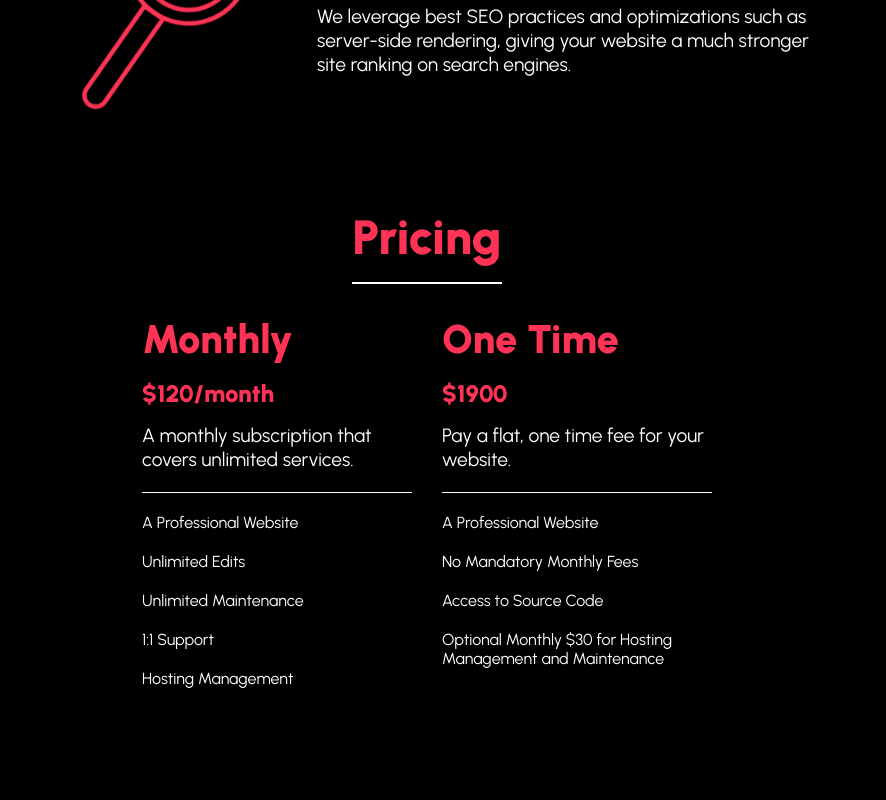
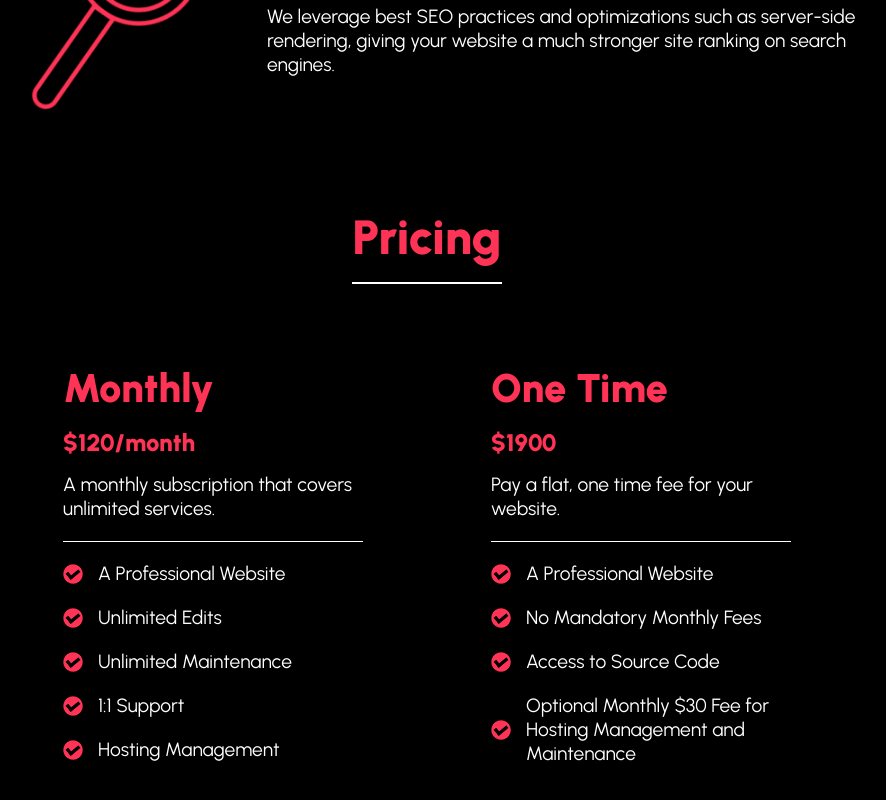
Before and after one commit to StaticCloud/Planet-Marrs, a Next.js app: page / in a window 1280 px wide. Shown: the part 2276-3076 px from the top of the page, without its empty margins (213-1099 px from the left). Before the commit the page ends 2999 px from the top, so only its background shows below. Built offline with nearby package versions, Linux system fonts and the light colour scheme.

Commit message:
added checkmark graphic next to feature items

```diff
--- a/app/components/PricingSection.tsx
+++ b/app/components/PricingSection.tsx
@@ -1,4 +1,6 @@
 import style from './styles/PricingSection.module.css';
+import Image from 'next/image';
+import checkmark from '@/public/images/checkmark.png';
 
 type CardInfo = {
     tier: string,
@@ -28,7 +30,7 @@ const pricingOptions: CardInfo[] = [
             "A Professional Website",
             "No Mandatory Monthly Fees",
             "Access to Source Code",
-            "Optional Monthly $30 for Hosting Management and Maintenance"
+            "Optional Monthly $30 Fee for Hosting Management and Maintenance"
         ]
     }
 ]
@@ -40,7 +42,12 @@ function PricingCard({ tier, description, price, features }: CardInfo) {
             <h2>{price}</h2>
             <p>{description}</p>
             <ul>
-                {features.map((feature, i) => <li key={i}>{feature}</li>)}
+                {features.map((feature, i) =>
+                    <li key={i} className={style.pricingFeature}>
+                        <Image src={checkmark} width={'20'} height={'20'} alt={'checkmark'}/>
+                        <p>{feature}</p>
+                    </li>
+                )}
             </ul>
         </div>
     )
--- a/app/components/styles/FeaturesSection.module.css
+++ b/app/components/styles/FeaturesSection.module.css
@@ -4,7 +4,7 @@
 
 .featureCard {
     display: flex;
-    max-width: 800px;
+    max-width: 900px;
     margin: 4rem 0;
     justify-content: center;
     align-items: center;
--- a/app/components/styles/PricingSection.module.css
+++ b/app/components/styles/PricingSection.module.css
@@ -1,5 +1,6 @@
 .pricingCardWrapper {
     display: flex;
+    margin: 4rem 0;
     justify-content: center;
 }
 
@@ -11,10 +12,19 @@
 
 .pricingCard {
     width: 300px;
-    padding: 15px;
+    margin: 0 4rem;
 }
 
 .pricingCard ul {
     border-top: 1px var(--ternary) solid;
     margin: 20px 0;
 }
+
+.pricingFeature {
+    display: flex;
+    align-items: center;
+}
+
+.pricingFeature img {
+    margin-right: 15px;
+}
```
Also changed, not shown: public/images/checkmark.png (added).
